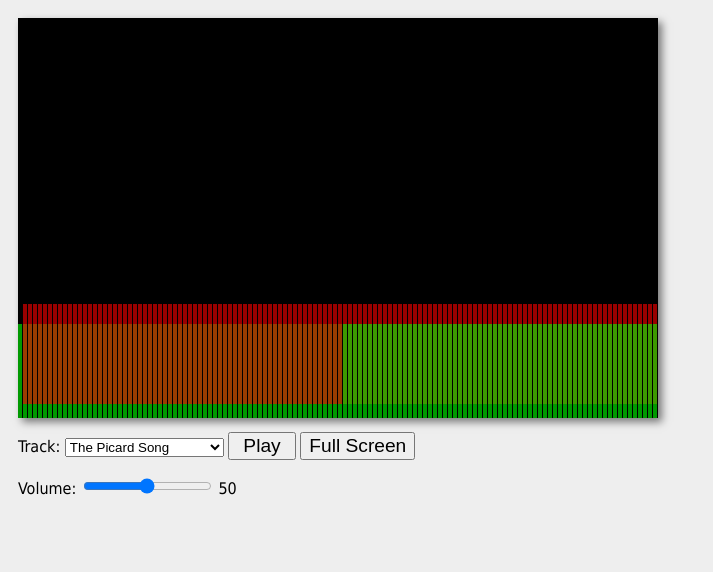
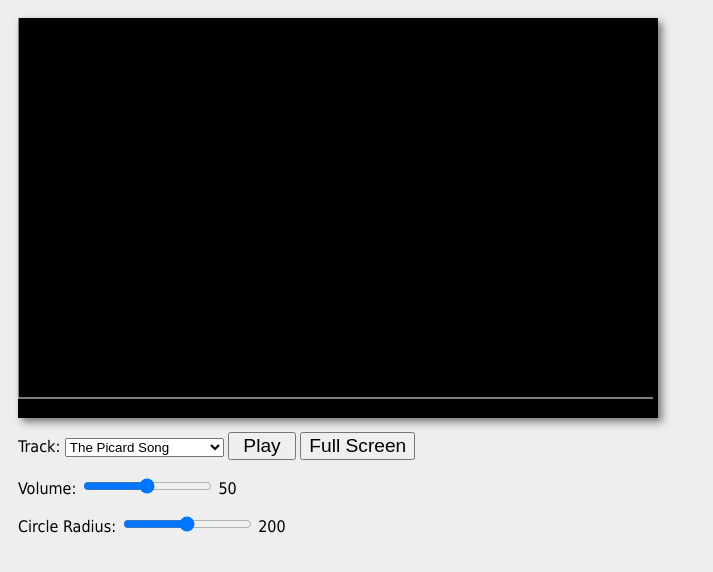
Before and after one commit to dan-singer/IGME-330, a plain HTML site: page exercises/web-audio-viz-start-NEW/web-audio-1.html in a window 1280 px wide. Shown: the whole page, without its empty margins (0-713 px from the left). Drawn offline with Linux system fonts and the light colour scheme.

Commit message:
Complete audio-vis-1

```diff
--- a/exercises/web-audio-viz-start-NEW/web-audio-1.html
+++ b/exercises/web-audio-viz-start-NEW/web-audio-1.html
@@ -1,5 +1,6 @@
 <!DOCTYPE html>
 <html lang="en">
+
 <head>
 	<meta charset="utf-8" />
 	<title>Web Audio Viz - Start</title>
@@ -54,11 +55,11 @@
 		const SOUND_PATH = Object.freeze({
 			sound1: "media/New Adventure Theme.mp3",
 			sound2: "media/Peanuts Theme.mp3",
-			sound3:  "media/The Picard Song.mp3"
+			sound3: "media/The Picard Song.mp3"
 		});
 
 		// 2 - elements on the page
-		let audioElement,canvasElement;
+		let audioElement, canvasElement;
 
 		// UI
 		let playButton;
@@ -75,18 +76,20 @@
 		// 6 - a typed array to hold the audio frequency data
 		const NUM_SAMPLES = 256;
 		// create a new array of 8-bit integers (0-255)
-		let audioData = new Uint8Array(NUM_SAMPLES/2);
+		let audioData = new Uint8Array(NUM_SAMPLES / 2);
+
+		let maxRadius;
 
 
 		// FUNCTIONS
-		function init(){
+		function init() {
 			setupWebaudio();
 			setupCanvas();
 			setupUI();
 			update();
 		}
 
-		function setupWebaudio(){
+		function setupWebaudio() {
 			// 1 - The || is because WebAudio has not been standardized across browsers yet
 			const AudioContext = window.AudioContext || window.webkitAudioContext;
 			audioCtx = new AudioContext();
@@ -123,12 +126,12 @@
 			gainNode.connect(audioCtx.destination);
 		}
 
-		function setupCanvas(){
+		function setupCanvas() {
 			canvasElement = document.querySelector('canvas');
 			drawCtx = canvasElement.getContext("2d");
 		}
 
-		function setupUI(){
+		function setupUI() {
 			playButton = document.querySelector("#playButton");
 			playButton.onclick = e => {
 				console.log(`audioCtx.state = ${audioCtx.state}`);
@@ -152,12 +155,20 @@
 			let volumeSlider = document.querySelector("#volumeSlider");
 			volumeSlider.oninput = e => {
 				gainNode.gain.value = e.target.value;
-				volumeLabel.innerHTML = Math.round((e.target.value/2 * 100));
+				volumeLabel.innerHTML = Math.round((e.target.value / 2 * 100));
 			};
 			volumeSlider.dispatchEvent(new InputEvent("input"));
 
+			let radiusSlider = document.querySelector("#radiusSlider");
+			let radiusLabel = document.querySelector("#radiusLabel");
+			radiusSlider.oninput = e => {
+				maxRadius = parseInt(e.target.value);
+				radiusLabel.textContent = e.target.value;
+			};
+			radiusSlider.dispatchEvent(new InputEvent("input"));
 
-			document.querySelector("#trackSelect").onchange = e =>{
+
+			document.querySelector("#trackSelect").onchange = e => {
 				audioElement.src = e.target.value;
 				// pause the current track if it is playing
 				playButton.dispatchEvent(new MouseEvent("click"));
@@ -165,11 +176,11 @@
 
 
 			// if track ends
-			audioElement.onended =  _ => {
+			audioElement.onended = _ => {
 				playButton.dataset.playing = "no";
 			};
 
-			document.querySelector("#fsButton").onclick = _ =>{
+			document.querySelector("#fsButton").onclick = _ => {
 				requestFullscreen(canvasElement);
 			};
 
@@ -193,31 +204,71 @@
 			//analyserNode.getByteTimeDomainData(audioData); // waveform data
 
 			// DRAW!
-			drawCtx.clearRect(0,0,800,600);
+			drawCtx.clearRect(0, 0, 800, 600);
 			let barWidth = 4;
 			let barSpacing = 1;
 			let barHeight = 100;
 			let topSpacing = 50;
 
 			// loop through the data and draw!
-			for(let i=0; i<audioData.length; i++) {
+			for (let i = 0; i < audioData.length; i++) {
+
+				/*
 				drawCtx.fillStyle = 'rgba(0,255,0,0.6)';
 
 				// the higher the amplitude of the sample (bin) the taller the bar
 				// remember we have to draw our bars left-to-right and top-down
-				drawCtx.fillRect(i * (barWidth + barSpacing),topSpacing + 256-audioData[i],barWidth,barHeight);
+				drawCtx.fillRect(i * (barWidth + barSpacing), topSpacing + 256 - audioData[i], barWidth, barHeight);
 
 				drawCtx.fillStyle = "rgba(255,0,0,0.6)";
 				drawCtx.fillRect(640 - i * (barWidth + barSpacing), topSpacing + 256 - audioData[i] - 20, barWidth, barHeight);
+				*/
+
+				let percent = audioData[i] / 255;
+				let circleRadius = percent * maxRadius;
+
+				// red-ish circles
+				drawCtx.beginPath();
+				drawCtx.fillStyle = makeColor(255, 111, 111, .34 - percent / 3.0);
+				drawCtx.arc(canvasElement.width / 2, canvasElement.height / 2, circleRadius, 0, 2 * Math.PI, false);
+				drawCtx.fill();
+				drawCtx.closePath();
+
+				// blue-ish circles
+				drawCtx.beginPath();
+				drawCtx.fillStyle = makeColor(0, 0, 255, .10 - percent / 10.0);
+				drawCtx.arc(canvasElement.width / 2, canvasElement.height / 2, circleRadius * 1.5, 0, 2 * Math.PI, false);
+				drawCtx.fill();
+				drawCtx.closePath();
+
+				// yellow-ish circles
+				drawCtx.beginPath();
+				drawCtx.fillStyle = makeColor(200, 200, 0, .5 - percent / 5.0);
+				drawCtx.arc(canvasElement.width / 2, canvasElement.height / 2, circleRadius * .5, 0, 2 * Math.PI, false);
+				drawCtx.fill();
+				drawCtx.closePath();
 			}
+
+			drawCtx.beginPath();
+			drawCtx.moveTo(0,0);
+			let baseline = canvasElement.height * .95;
+			drawCtx.strokeStyle = "white";
+			for (let i = 0; i < audioData.length; i++){
+				let xPercent = i / audioData.length;
+				let yPercent = audioData[i] / 255;
+				let y = baseline - (yPercent * baseline);
+				drawCtx.lineTo(xPercent * canvasElement.width, y);
+			}
+			drawCtx.stroke();
+			drawCtx.closePath();
 
 		}
 
 
 
 		// HELPER FUNCTIONS
-		function makeColor(red, green, blue, alpha){
-   			var color='rgba('+red+','+green+','+blue+', '+alpha+')';
+		function makeColor(red, green, blue, alpha) {
+			var color = 'rgba(' + red + ',' + green + ',' + blue + ', ' + alpha + ')';
 			return color;
 		}
 
@@ -235,6 +286,7 @@
 		};
 	</script>
 </head>
+
 <body>
 	<canvas width="640" height="400"></canvas>
 	<div id="controls">
@@ -254,7 +306,12 @@
 			Volume: <input type="range" id="volumeSlider" min="0" max="2" value="1" step="0.01">
 			<span id="volumeLabel">???</span>
 		</section>
+		<section>
+			Circle Radius: <input type="range" id="radiusSlider" min="0" max="400" value="200" step="1">
+			<span id="radiusLabel">???</span>
+		</section>
 	</div>
 
 </body>
+
 </html>
```
Lines whose indentation alone changed are shown as unchanged.
